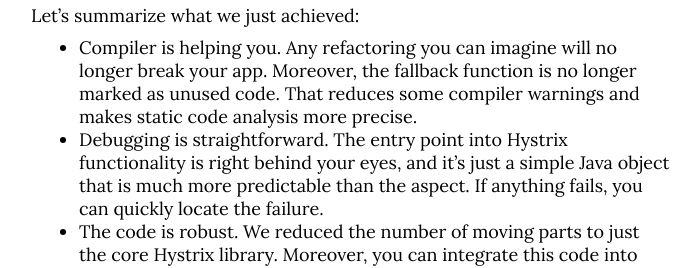
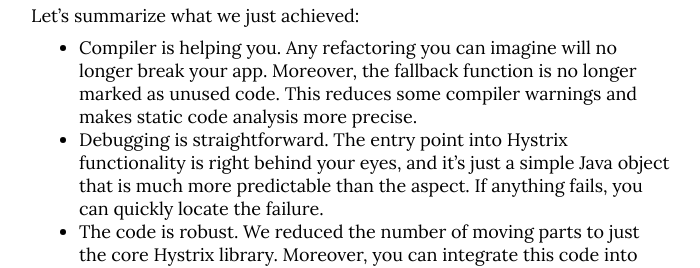
Before and after one commit to IlyaZinkovich/ilyazinkovich.github.io, a Jekyll site: the page built from _posts/2018/jun/2018-06-23-simple-code-hystrix.md, in a window 1280 px wide and 900 px high, scrolled down 3551 px, cut to the strip 296-564 px from the top of the window. Shown: the whole strip, without its empty margins (289-989 px from the left). Built offline with Jekyll 4.4.1, drawn with Linux system fonts in a browser that asks for light colours; comment, search, counter and statistics services are not loaded.

Commit message:
Small fix

```diff
--- a/_posts/2018/jun/2018-06-23-simple-code-hystrix.md
+++ b/_posts/2018/jun/2018-06-23-simple-code-hystrix.md
@@ -86,7 +86,7 @@
 
 Let's summarize what we just achieved:
 
-- Compiler is helping you. Any refactoring you can imagine will no longer break your app. Moreover, the fallback function is no longer marked as unused code. That reduces some compiler warnings and makes static code analysis more precise.
+- Compiler is helping you. Any refactoring you can imagine will no longer break your app. Moreover, the fallback function is no longer marked as unused code. This reduces some compiler warnings and makes static code analysis more precise.
 - Debugging is straightforward. The entry point into Hystrix functionality is right behind your eyes, and it's just a simple Java object that is much more predictable than the aspect. If anything fails, you can quickly locate the failure.
 - The code is robust. We reduced the number of moving parts to just the core Hystrix library. Moreover, you can integrate this code into any Java application without any additional configuration. It's just hard to make a mistake.
 
```
